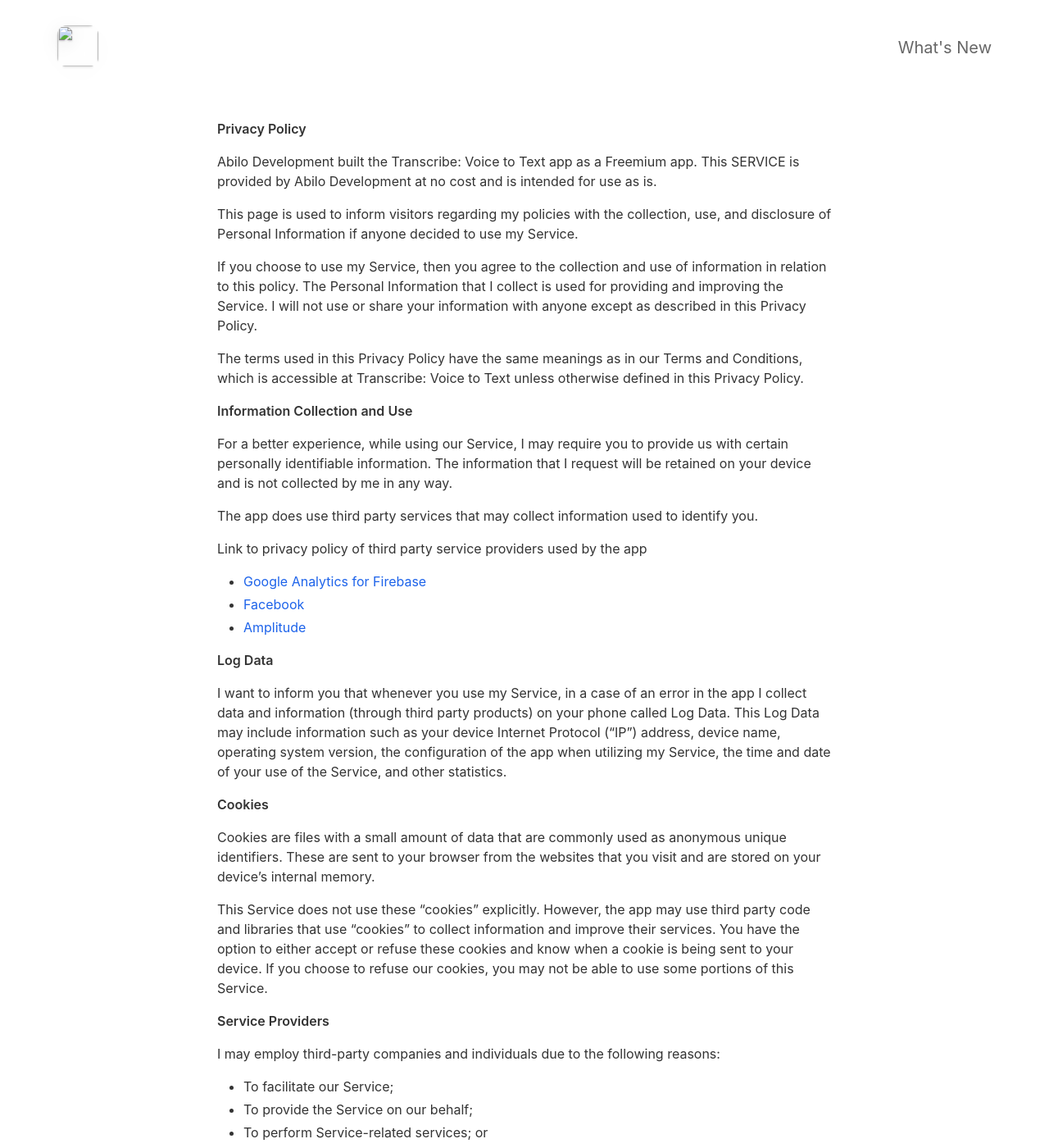
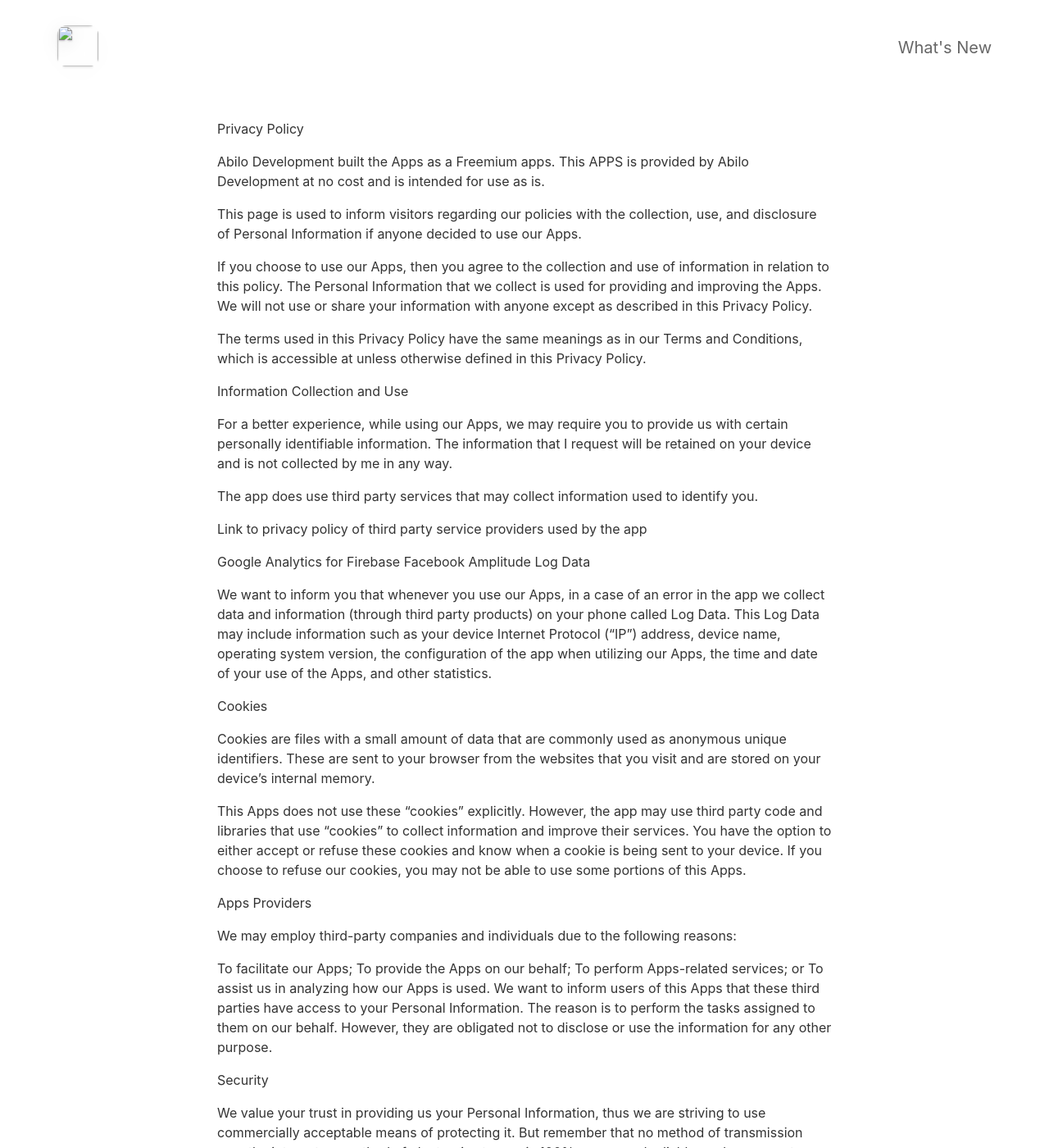
Before and after one commit to artem-sherbachuk/transcribe.com, a Jekyll site: the page built from _pages/privacypolicy.md, in a window 1280 px wide and 1400 px high. Shown: the whole window at 82% size. Built offline with Jekyll 4.4.1, drawn with Linux system fonts in a browser that asks for light colours; nearby versions of some CDN libraries; some of the changed text lies outside the part shown.

Commit message:
Update privacypolicy.md

```diff
--- a/_pages/privacypolicy.md
+++ b/_pages/privacypolicy.md
@@ -4,67 +4,66 @@
 include_in_header: false
 ---
 
-**Privacy Policy**
 
-Abilo Development built the Transcribe: Voice to Text app as a Freemium app. This SERVICE is provided by Abilo Development at no cost and is intended for use as is.
+Privacy Policy
 
-This page is used to inform visitors regarding my policies with the collection, use, and disclosure of Personal Information if anyone decided to use my Service.
+Abilo Development built the Apps as a Freemium apps. This APPS is provided by Abilo Development at no cost and is intended for use as is.
 
-If you choose to use my Service, then you agree to the collection and use of information in relation to this policy. The Personal Information that I collect is used for providing and improving the Service. I will not use or share your information with anyone except as described in this Privacy Policy.
+This page is used to inform visitors regarding our policies with the collection, use, and disclosure of Personal Information if anyone decided to use our Apps.
 
-The terms used in this Privacy Policy have the same meanings as in our Terms and Conditions, which is accessible at Transcribe: Voice to Text unless otherwise defined in this Privacy Policy.
+If you choose to use our Apps, then you agree to the collection and use of information in relation to this policy. The Personal Information that we collect is used for providing and improving the Apps. We will not use or share your information with anyone except as described in this Privacy Policy.
 
-**Information Collection and Use**
+The terms used in this Privacy Policy have the same meanings as in our Terms and Conditions, which is accessible at unless otherwise defined in this Privacy Policy.
 
-For a better experience, while using our Service, I may require you to provide us with certain personally identifiable information. The information that I request will be retained on your device and is not collected by me in any way.
+Information Collection and Use
+
+For a better experience, while using our Apps, we may require you to provide us with certain personally identifiable information. The information that I request will be retained on your device and is not collected by me in any way.
 
 The app does use third party services that may collect information used to identify you.
 
 Link to privacy policy of third party service providers used by the app
 
-*   [Google Analytics for Firebase](https://firebase.google.com/policies/analytics)
-*   [Facebook](https://www.facebook.com/about/privacy/update/printable)
-*   [Amplitude](https://amplitude.com/privacy)
+Google Analytics for Firebase
+Facebook
+Amplitude
+Log Data
 
-**Log Data**
+We want to inform you that whenever you use our Apps, in a case of an error in the app we collect data and information (through third party products) on your phone called Log Data. This Log Data may include information such as your device Internet Protocol (“IP”) address, device name, operating system version, the configuration of the app when utilizing our Apps, the time and date of your use of the Apps, and other statistics.
 
-I want to inform you that whenever you use my Service, in a case of an error in the app I collect data and information (through third party products) on your phone called Log Data. This Log Data may include information such as your device Internet Protocol (“IP”) address, device name, operating system version, the configuration of the app when utilizing my Service, the time and date of your use of the Service, and other statistics.
+Cookies
 
-**Cookies**
+Cookies are files with a small amount of data that are commonly used as anonymous unique identifiers. These are sent to your browser from the websites that you visit and are stored on your device’s internal memory.
 
-Cookies are files with a small amount of data that are commonly used as anonymous unique identifiers. These are sent to your browser from the websites that you visit and are stored on your device's internal memory.
+This Apps does not use these “cookies” explicitly. However, the app may use third party code and libraries that use “cookies” to collect information and improve their services. You have the option to either accept or refuse these cookies and know when a cookie is being sent to your device. If you choose to refuse our cookies, you may not be able to use some portions of this Apps.
 
-This Service does not use these “cookies” explicitly. However, the app may use third party code and libraries that use “cookies” to collect information and improve their services. You have the option to either accept or refuse these cookies and know when a cookie is being sent to your device. If you choose to refuse our cookies, you may not be able to use some portions of this Service.
+Apps Providers
 
-**Service Providers**
+We may employ third-party companies and individuals due to the following reasons:
 
-I may employ third-party companies and individuals due to the following reasons:
+To facilitate our Apps;
+To provide the Apps on our behalf;
+To perform Apps-related services; or
+To assist us in analyzing how our Apps is used.
+We want to inform users of this Apps that these third parties have access to your Personal Information. The reason is to perform the tasks assigned to them on our behalf. However, they are obligated not to disclose or use the information for any other purpose.
 
-*   To facilitate our Service;
-*   To provide the Service on our behalf;
-*   To perform Service-related services; or
-*   To assist us in analyzing how our Service is used.
+Security
 
-I want to inform users of this Service that these third parties have access to your Personal Information. The reason is to perform the tasks assigned to them on our behalf. However, they are obligated not to disclose or use the information for any other purpose.
+We value your trust in providing us your Personal Information, thus we are striving to use commercially acceptable means of protecting it. But remember that no method of transmission over the internet, or method of electronic storage is 100% secure and reliable, and we cannot guarantee its absolute security.
 
-**Security**
+Links to Other Sites
 
-I value your trust in providing us your Personal Information, thus we are striving to use commercially acceptable means of protecting it. But remember that no method of transmission over the internet, or method of electronic storage is 100% secure and reliable, and I cannot guarantee its absolute security.
+This site may contain links to other sites. If you click on a third-party link, you will be directed to that site. Note that these external sites are not operated by us. Therefore, we strongly advise you to review the Privacy Policy of these websites. I have no control over and assume no responsibility for the content, privacy policies, or practices of any third-party sites or services.
 
-**Links to Other Sites**
+Children’s Privacy
 
-This Service may contain links to other sites. If you click on a third-party link, you will be directed to that site. Note that these external sites are not operated by me. Therefore, I strongly advise you to review the Privacy Policy of these websites. I have no control over and assume no responsibility for the content, privacy policies, or practices of any third-party sites or services.
+These Appss do not address anyone under the age of 13. We do not knowingly collect personally identifiable information from children under 13 years of age. In the case we discover that a child under 13 has provided us with personal information, we immediately delete this from our servers. If you are a parent or guardian and you are aware that your child has provided us with personal information, please contact us so that we will be able to do necessary actions.
 
-**Children’s Privacy**
+Changes to This Privacy Policy
 
-These Services do not address anyone under the age of 13. I do not knowingly collect personally identifiable information from children under 13 years of age. In the case I discover that a child under 13 has provided me with personal information, I immediately delete this from our servers. If you are a parent or guardian and you are aware that your child has provided us with personal information, please contact me so that I will be able to do necessary actions.
-
-**Changes to This Privacy Policy**
-
-I may update our Privacy Policy from time to time. Thus, you are advised to review this page periodically for any changes. I will notify you of any changes by posting the new Privacy Policy on this page.
+We may update our Privacy Policy from time to time. Thus, you are advised to review this page periodically for any changes. We will notify you of any changes by posting the new Privacy Policy on this page.
 
 This policy is effective as of 2021-07-07
 
 **Contact Us**
 
-If you have any questions or suggestions about my Privacy Policy, do not hesitate to contact me at abilodevelopment@gmail.com.
+If you have any questions or suggestions about my Privacy Policy, do not hesitate to contact us at abilodevelopment@gmail.com.
```
